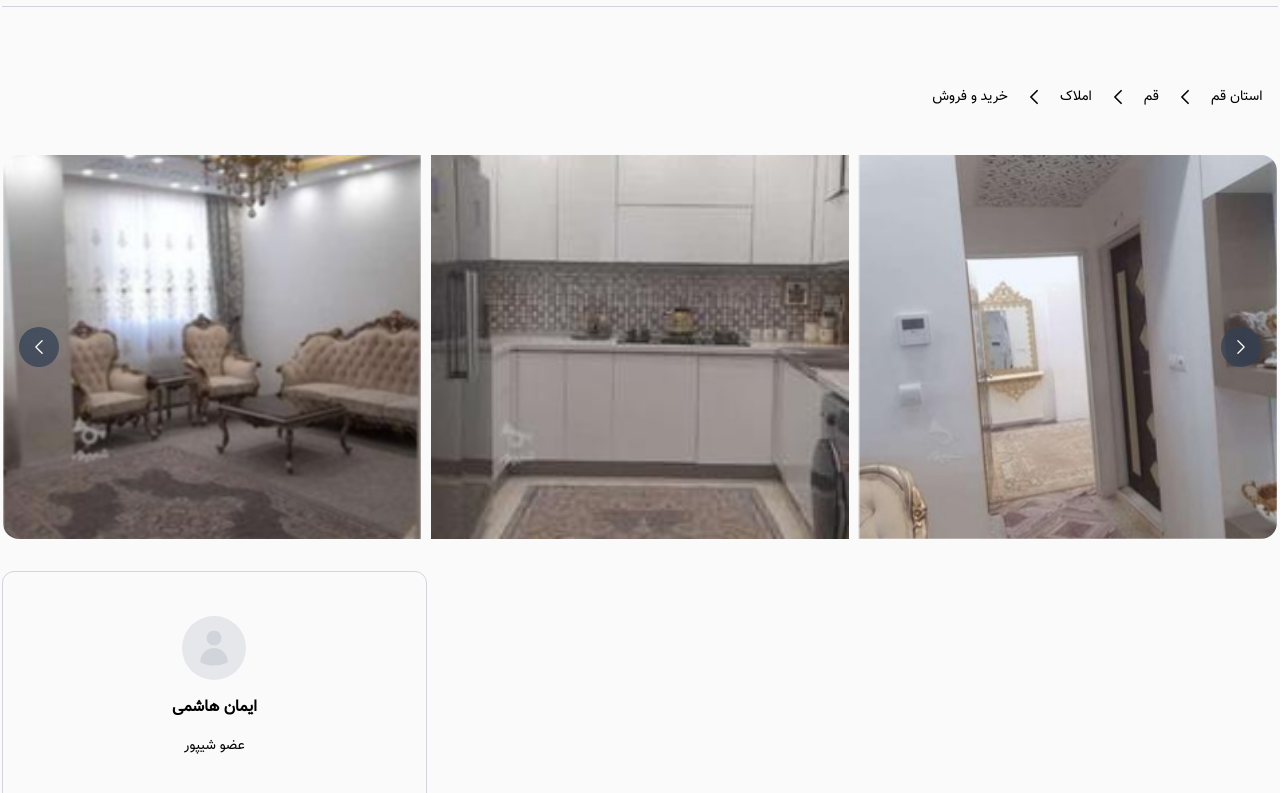
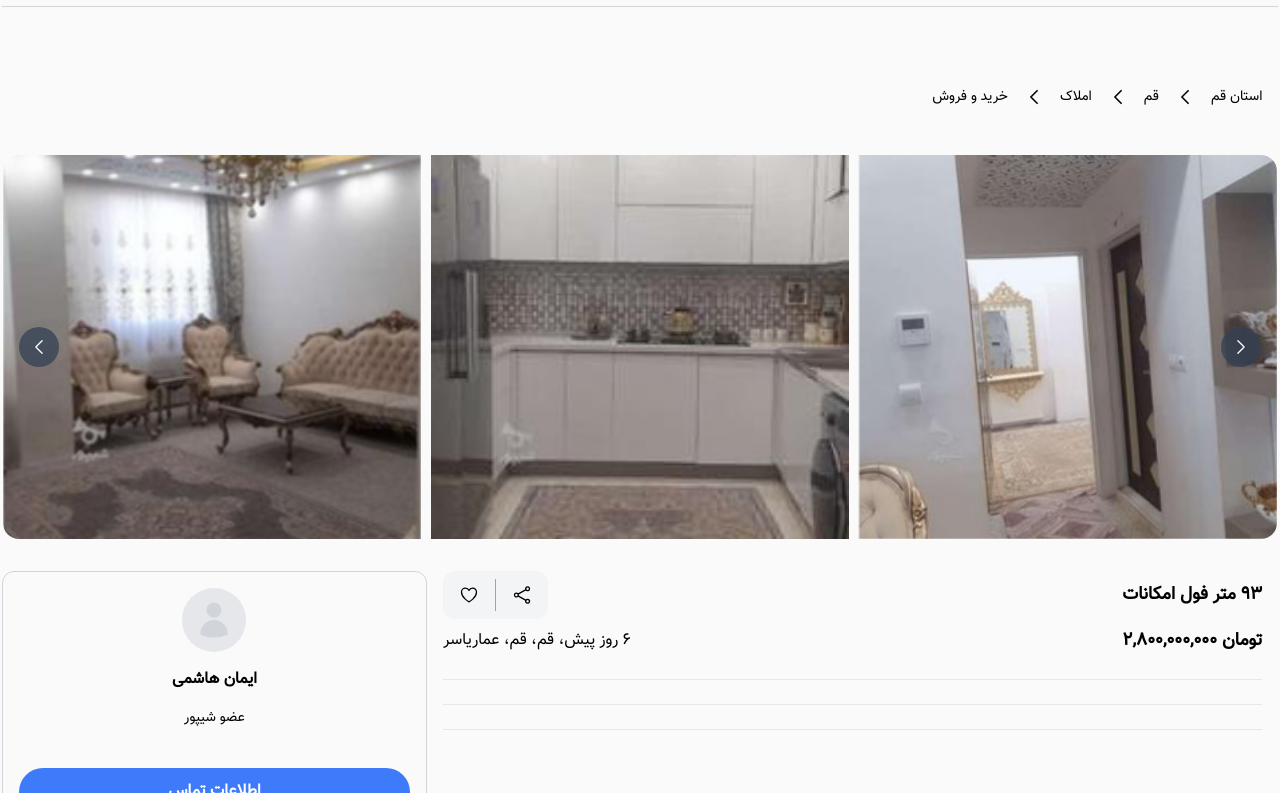
Before and after one commit to imanhashemiDEV/sheypoor, a website: page public/advertise_details.html in a window 1280 px wide. Shown: the part 90-883 px from the top of the page. Drawn offline with Linux system fonts and the light colour scheme.

Commit message:
advertise-details

```diff
--- a/public/advertise_details.html
+++ b/public/advertise_details.html
@@ -146,8 +146,31 @@
         </div>
 
         <div class="flex">
-            <div class="w-full lg:w-2/3 h-96">
+            <div class="w-full px-4 lg:w-2/3">
+                   <div class="flex flex-col items-center w-full pb-6 border-b border-gray-200 gap-y-2">
+                      <div class="flex items-center justify-between w-full">
+                          <h2 class="text-lg font-bold">93 متر فول امکانات</h2>
+                          <div class="flex items-center justify-center gap-4 px-4 py-2 bg-gray-100 rounded-xl">
+                            <svg xmlns="http://www.w3.org/2000/svg" fill="none" viewBox="0 0 24 24" stroke-width="1.5" stroke="currentColor" class="w-5 h-5">
+                              <path stroke-linecap="round" stroke-linejoin="round" d="M7.217 10.907a2.25 2.25 0 1 0 0 2.186m0-2.186c.18.324.283.696.283 1.093s-.103.77-.283 1.093m0-2.186 9.566-5.314m-9.566 7.5 9.566 5.314m0 0a2.25 2.25 0 1 0 3.935 2.186 2.25 2.25 0 0 0-3.935-2.186Zm0-12.814a2.25 2.25 0 1 0 3.933-2.185 2.25 2.25 0 0 0-3.933 2.185Z" />
+                            </svg>
+                            <div class="w-px h-8 bg-gray-400"></div>
+                            <svg xmlns="http://www.w3.org/2000/svg" fill="none" viewBox="0 0 24 24" stroke-width="1.5" stroke="currentColor" class="w-5 h-5">
+                              <path stroke-linecap="round" stroke-linejoin="round" d="M21 8.25c0-2.485-2.099-4.5-4.688-4.5-1.935 0-3.597 1.126-4.312 2.733-.715-1.607-2.377-2.733-4.313-2.733C5.1 3.75 3 5.765 3 8.25c0 7.22 9 12 9 12s9-4.78 9-12Z" />
+                            </svg>
+                      </div>
+                      </div>
+                      <div class="flex items-center justify-between w-full">
+                          <h2 class="text-lg font-bold">تومان ۲,۸۰۰,۰۰۰,۰۰۰</h2>
+                          <p class="text-base">۶ روز پیش، قم، قم، عماریاسر</p>
+                      </div>
+                   </div>
+                   <div class="flex flex-col items-center w-full pb-6 border-b border-gray-200 gap-y-2">
 
+                  </div>
+                 <div class="flex flex-col items-center w-full pb-6 border-b border-gray-200 gap-y-2">
+
+                 </div>
             </div>
             <div class="flex-col items-center justify-center hidden w-1/3 p-4 border border-gray-300 gap-y-10 lg:flex rounded-xl">
 
@@ -165,14 +188,10 @@
                 <div class="flex items-center justify-center w-full py-3 font-semibold text-white bg-color-main rounded-3xl">
                   اطلاعات تماس
                  </div>
-
-
-
                 <div class="flex items-center justify-center w-full py-3 font-semibold border text-color-main border-color-main rounded-3xl">
                     چت
                 </div>
               </div>
-
 
             </div>
         </div>
```
Also changed, not shown: public/css/tailwind.css.
